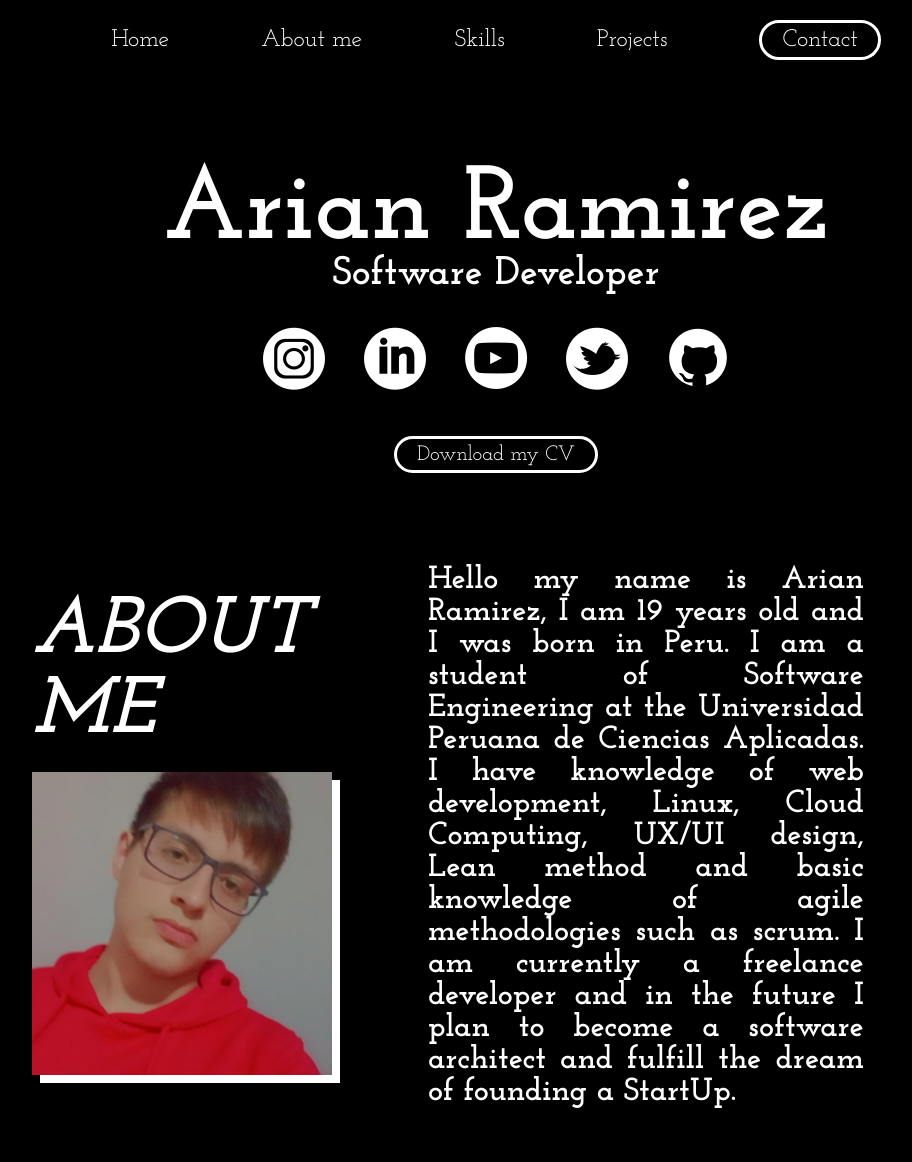
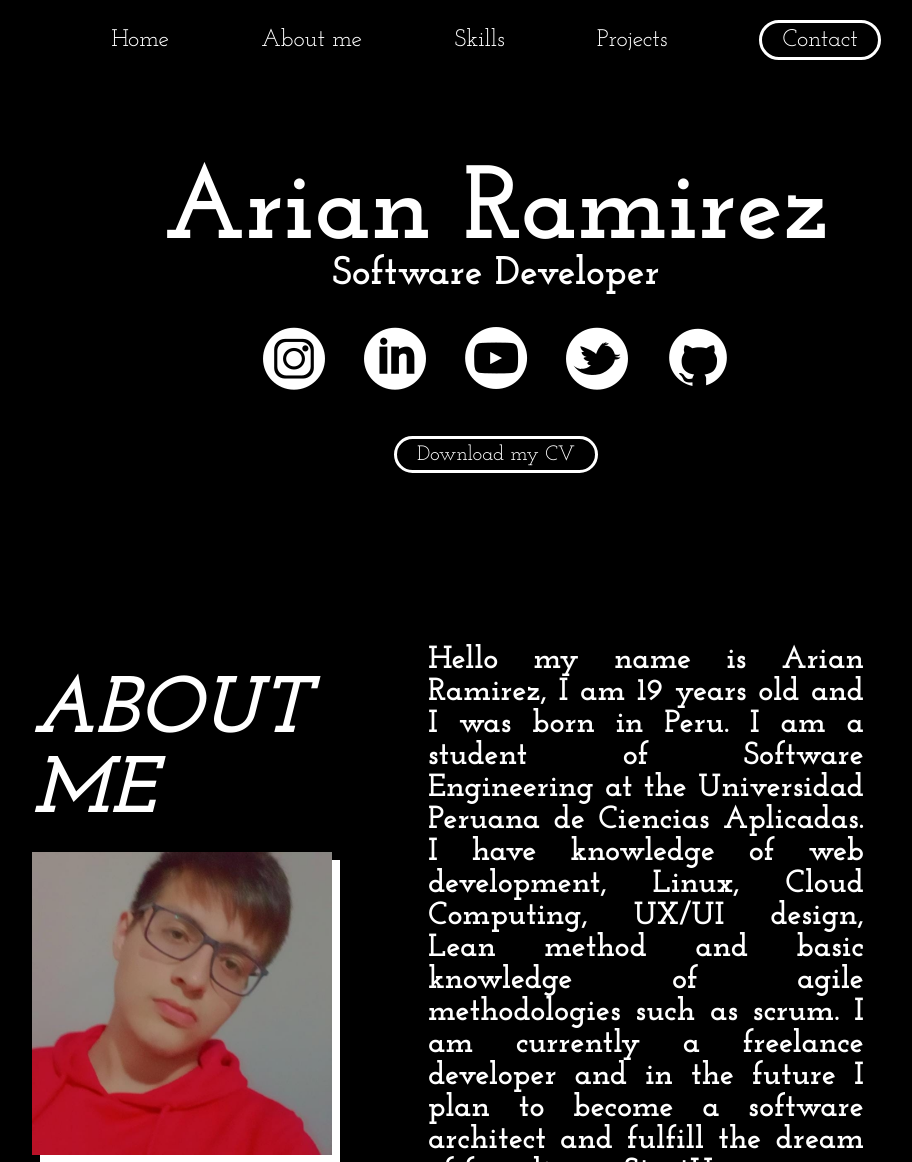
Before and after one commit to ArianRM/Portafolio, a plain HTML site: page index.html in a window 1280 px wide. Shown: the top 1162 px of the page, without its empty margins (144-1056 px from the left). Drawn offline with Linux system fonts and the light colour scheme.

Commit message:
fixed nav

```diff
--- a/styles.css
+++ b/styles.css
@@ -10,6 +10,13 @@ body{
     background: #000;
     color: #fff;
     font-family: 'Josefin Slab', serif;
+}
+
+header{
+    background: #000;
+    position: fixed;
+    width: 100%;
+    top: 0;
 }
 
 .navbar{
@@ -62,6 +69,7 @@ a:visited{
 .hero {
     width: 100%;
     margin: 5em 0;
+    padding-top: 5em;
     display: grid;
     justify-items: center;
     align-content: center;
@@ -112,6 +120,7 @@ a:visited{
     align-items: center;
     width: 100%;
     padding: 0 11em;
+    padding-top: 5em;
     margin: 5em 0;
 }
 
@@ -141,6 +150,7 @@ a:visited{
 }
 
 .skills{
+    padding-top: 5em;
     margin: 5em 0;
     width: 100%;
 }
@@ -172,6 +182,7 @@ a:visited{
 }
 
 .projects{
+    padding-top: 5em;
     width: 100%;
     margin: 5em 0;
 }
@@ -212,6 +223,7 @@ a:visited{
 .contact-form{
     width: 100%;
     margin: 5em 0 1em 0;
+    padding-top: 5em;
     display: grid;
     place-content: center;
 }
```
